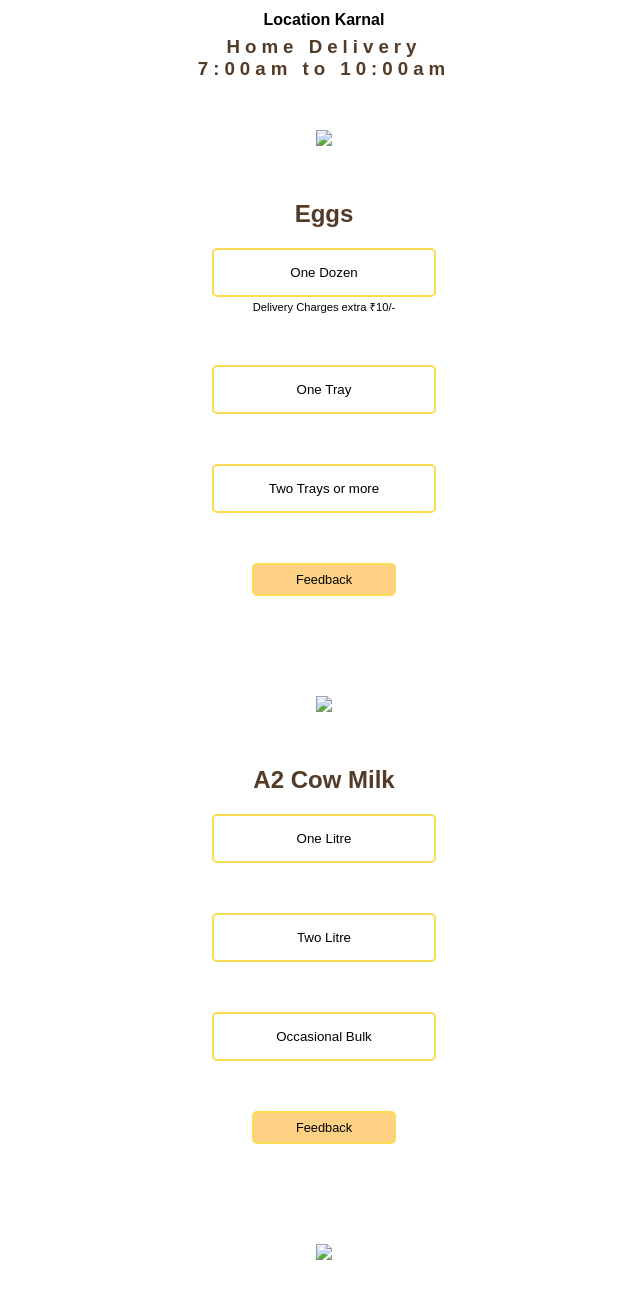
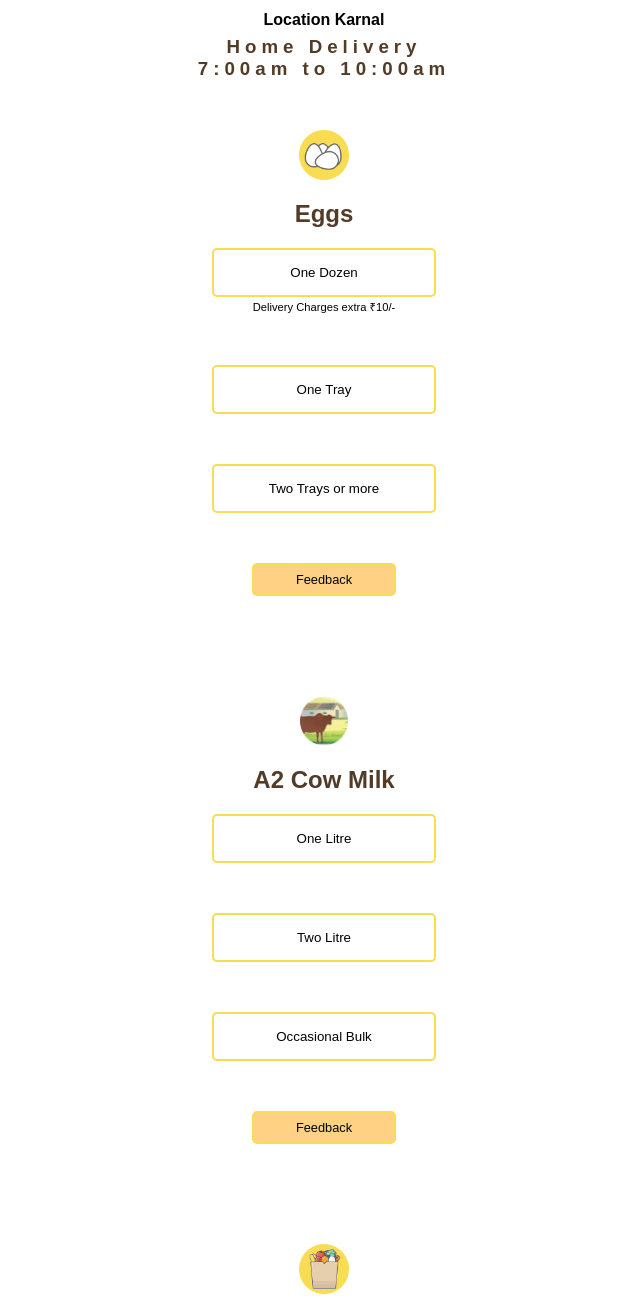
Before and after one commit to anandvip/morkhiFarms, a plain HTML site: page index.html in a window 1280 px wide. Shown: the part 180-1480 px from the top of the page, without its empty margins (316-956 px from the left). Drawn offline with Linux system fonts and the light colour scheme; the site is published under a folder, as on GitHub Pages, so addresses that start at the root find nothing; a web font is replaced by a local one.

Commit message:
Update index.html

```diff
--- a/index.html
+++ b/index.html
@@ -19,7 +19,7 @@
         </div>
           <div class="box content">
             <div class="farmProduce">
-              <img src="/images/eggs.png" height="50">
+              <img src="images/eggs.png" height="50">
               <h2 class="brandText">Eggs</h2>
               <ul>
                 <li><a href="https://wa.me/919896918475?text=Kindly%20deliver%20%2AOne%20Dozen%20Eggs%2A%2C%20I%20am%20aware%20of%20delivery%20charges%20are%20extra%2C%20Thanks"><button>One Dozen</button></a><br><span class="instruction">Delivery Charges extra ₹10/-</span></li>
@@ -30,7 +30,7 @@
               </ul>
             </div>
                 <div class="farmProduce">
-                  <img src="/images/a2sahiwal.png" height="50">
+                  <img src="images/a2sahiwal.png" height="50">
                   <h2 class="brandText">A2 Cow Milk</h2>
               <ul>
                 <li><a href="https://wa.me/919896918475?text=Kindly%20Deliver%20%2AOne%20Litre%20A2%20Milk%2A"><button>One Litre</button></a></li>
@@ -40,7 +40,7 @@
               </ul>
             </div>
                 <div class="farmProduce">
-                  <img src="/images/vege.png" height="50">
+                  <img src="images/vege.png" height="50">
                   <h2 class="brandText">Vegetables</h2>
               <ul>
                 <li><a href="https://wa.me/919896918475?text=Kindly%20deliver%20%2AGhiya%2A%28Kg%29%3A"><button>Bottle Groud(Ghiya)</button></a></li>
```
